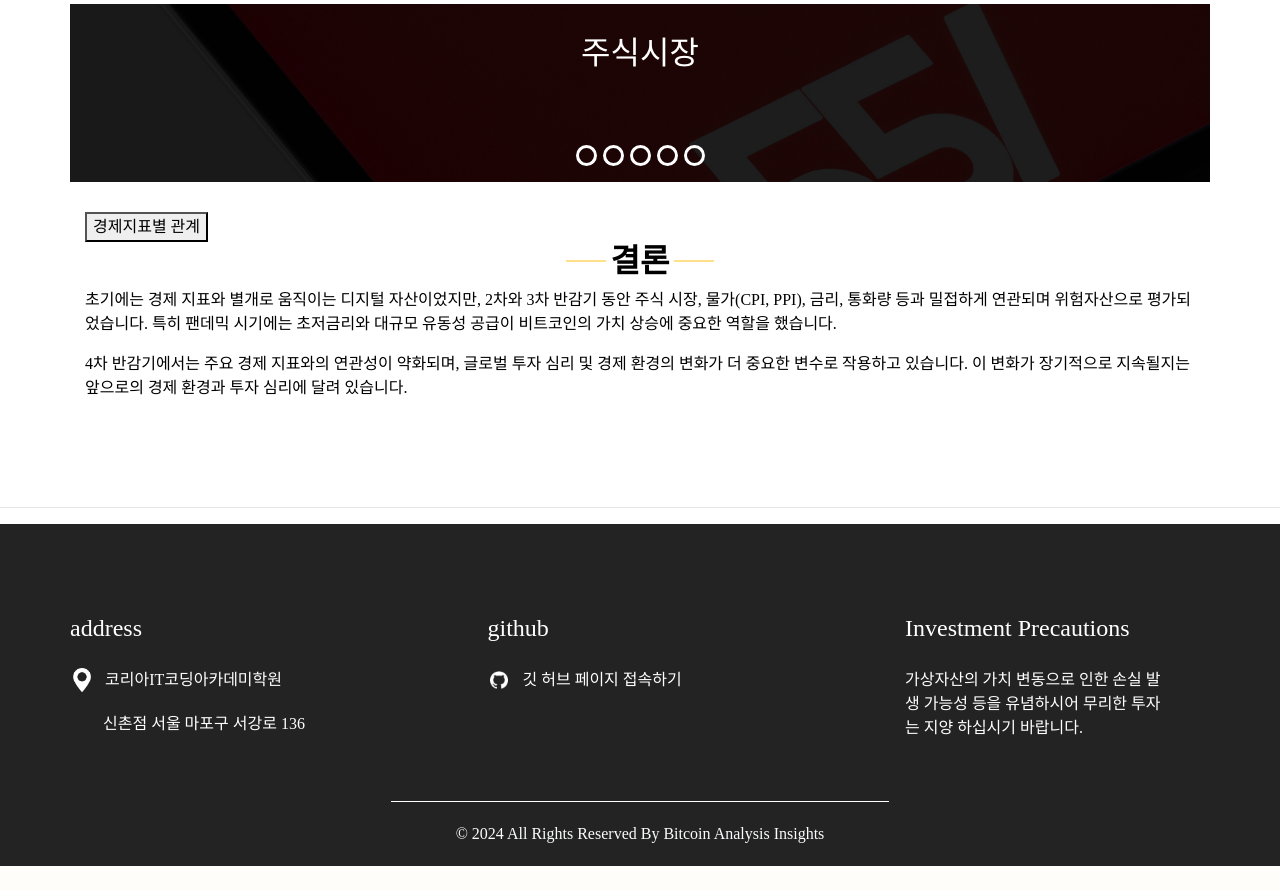
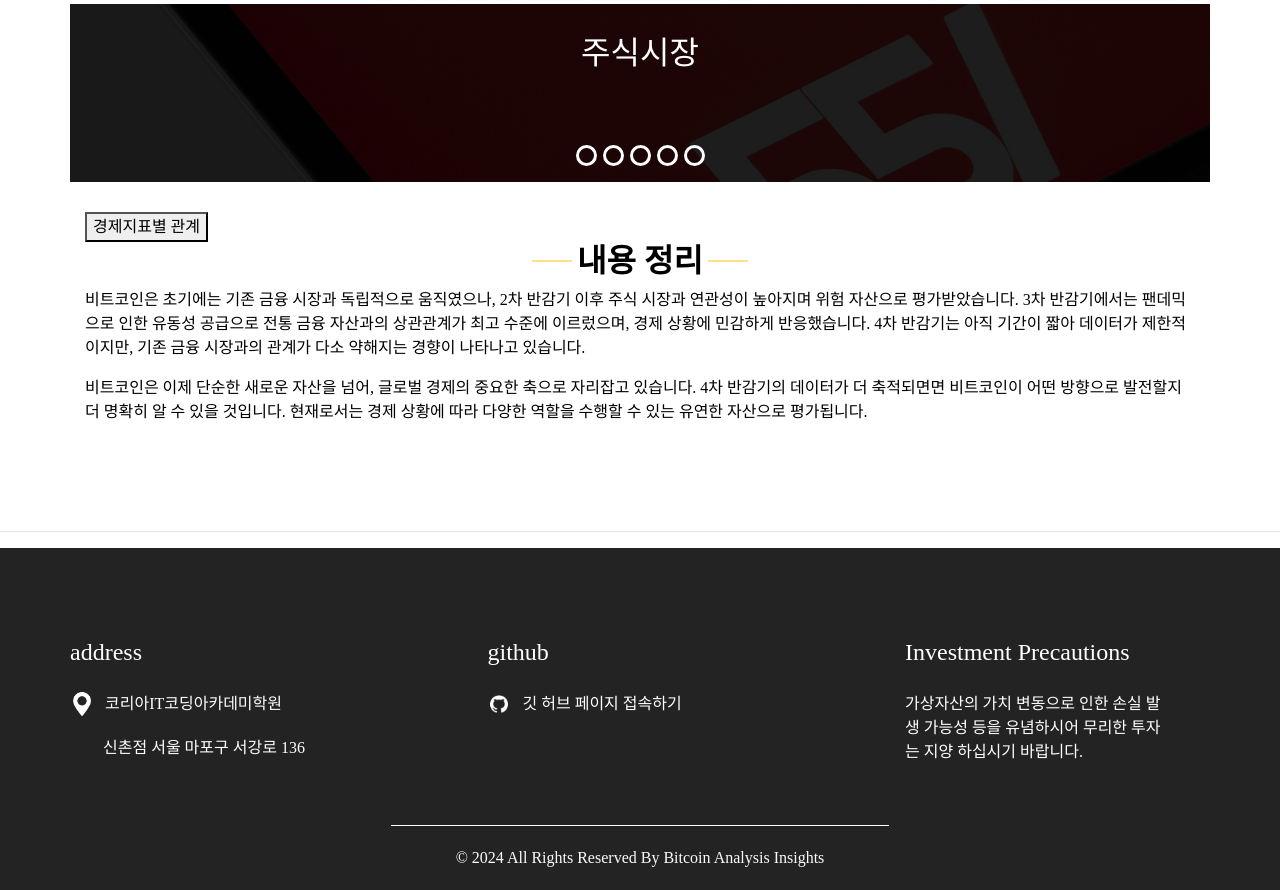
Before and after one commit to saab9699-minsu/final_project2, a Django app: template templates/corr.html in a window 1280 px wide. Shown: the part 834-1724 px from the top of the page. Before the commit the page ends 1700 px from the top, so only its background shows below. Run offline with Django 5.2, Linux system fonts and the light colour scheme; the template is opened without the code that fills it, so the values that code supplies are empty; some libraries are stand-ins or nearby versions; some web fonts are replaced.

Commit message:
경제csv파일 수정, portfolio, corr template 수정 views의 portfolio 수정

```diff
--- a/templates/corr.html
+++ b/templates/corr.html
@@ -255,114 +255,50 @@
             <div id="compoundInterest" style="display: none;">
                 <div class="detail-box">
                   <h4>1. 주식시장(wilshire 5000, buffet 지수)</h4>
-                  <span>비트코인은 과거 주식 시장과 별개로 움직였지만 2차 반감기 이후부터 위험 자산으로 간주죄며 주식 시장과의 연관성이 강해졌습니다.</span>
-                  <p>4차 반감기에서는 주식 시장과의 관계보다는 글로벌 경제 상황과 투자 심리에 더 민감하게 반응하고 있습니다.</p>
-
-                  <ul>
-                    <li>1차반감기</li>
-                    <p>비트코인은 디지털 자산으로 자리 잡기 시작하며 주식 시장과 약간의 상관성을 보였습니다.</p>
-
-                    <li>2차 반감기</li>
-                    <p>비트코인은 위험 자산으로 평가되며, 주식 시장과의 연관성이 강해졌습니다.</p>
-
-                    <li>3차 반감기</li>
-                    <p>코로나로 인해 대규모 유동성이 공급되면서, 주식 시장과 비트코인의 연동성이 최고조에 달했습니다.</p>
-
-                    <li>4차 반감기</li>
-                    <p>주식 시장과의 관계가 다소 약화되고, 글로벌 경제 불확실성 및 투자 심리에 더 민감하게 움직이는 모습이 관찰됩니다.</p>
-                  </ul>
+                  <p>
+                    초기에는 주식 시장과의 연관서의 낮았으나, 2차 반감기부터 위험 자산으로 평가받으며 상관관계가 강화되었습니다. 3차 반감기에서는 팬데믹으로 인한 유동성 공급이 상관관계를 최고 수준으로 끌어올렸습니다.
+                    4차 반감기에서는 상관관계가 0.24로 크게 감소하며, 주식 시장보다 글로벌 경제 심리와 투자 요인에 더 민감하게 반응했습니다. 각 반감기별 상관관계 변화는 비트코인이 경제적 맥락에 따라 다르게 작용하는 자산임을 보여줍니다.
+                  </p>
 
                   <h4>2. 경제 성장(GDP, 경제성장률)</h4>
-                  <span>비트코인은 경제 상황이 좋을수록 가치가 상승하는 경향이 있었습니다.</span>
-                  <p>4차 반감기에서는 경제 성장률과의 연관성이 약화되며 독립적인 움직임을 보이기 시작했습니다.</p>
-
-                  <ul>
-                    <li>1차반감기</li>
-                    <p>경제와 별개로 독립적으로 움직이며 디지털 자산으로 자리 잡기 시작했습니다.</p>
-
-                    <li>2차 반감기</li>
-                    <p>안정된 경제 성장과 함께 비트코인의 가치도 상승하며 경제와 연관성이 높아졌습니다.</p>
-
-                    <li>3차 반감기</li>
-                    <p>팬데믹 이후 경제 회복과 함께 비트코인 가격도 상승했지만, 경제 성장과의 관계는 강하다고 보이지는 않았습니다.</p>
-
-                    <li>4차 반감기</li>
-                    <p>경제 성장률과의 관계는 약화된 반면, 글로별 경제적 불확실성에 따라 민감하게 반응하는 경향이 나타납니다.</p>
-                  </ul>
+                  <p>
+                    초기에는 경제 성장과 연관성이 낮았으나, 2차 반감기 이후 투자 대안으로 주목받으며 상관관계가 증가했습니다. 3차 반감기에서는 팬데믹의 유동성 공급으로 경제 성장보다 투자 심리와 유동성의 영향을 더 크게 받았습니다.
+                    4차 반감기에서는 GDP와 경제 성장률 모두 음의 상관관계를 보이며, 전통 경제 지표와의 연관성이 약화되었습니다. 이는 비트코인이 경제 성장에 의존하기보다 글로벌 심리와 정책 변화에 더 민감한 자산으로 진화했음을 나타냅니다.
+                  </p>
 
                   <h4>3. 물가(소비자물가지수, 생산자물가지수, 물가 상승률)</h4>
-                  <span>
-                    과거에는 인플레이션(물가 상승)이 비트코인의 가치 상승에 긍정적인 영향을 미쳤으나, 4차 반감기에서는 물가 지표와의 연관성이 약화되고 있습니다.
-                  </span>
-                  <p>이는 비트코인이 점점 새로운 움직임을 보이며, 물가와 독립적으로 움직일 가능성을 보여줍니다.</p>
-
-                  <ul>
-                    <li>1차반감기</li>
-                    <p>비트코인은 물가 지표와 일부 연관성을 보였으나, 독립적인 디지털 자산으로 주목 받았습니다.</p>
-
-                    <li>2차 반감기</li>
-                    <p>인플레이션에 대한 헤지 수단으로 주목받았으며, 소비자물가지수와 생산자물가지수가 상승할 때 비트코인 가격도 상승했습니다.</p>
-
-                    <li>3차 반감기</li>
-                    <p>팬데믹 시기, 인플레이션(물가 상승)이 심화되면서 비트코인이 가치 저장 수단으로 자리 잡았습니다.</p>
-
-                    <li>4차 반감기</li>
-                    <p> 소비자물가지수와는 양의 관계를 유지했으나, 생산자물가지수와는 음의 관계를 보이며 물가 지표와의 연관성이 약화되었습니다.</p>
-                  </ul>
+                  <p>
+                    초기에는 소비자물가지수와 중간 정도의 상관관계를 보이며(0.58), 물가 상승에 민감한 대체 자산을 주목받기 시작했습니다. 2차 반감기에서는 소비자물가지수와 생산자물가지수와의 상관관계가 높아졌으나, 물가상승률과는 거의 무관했습니다.
+                    3차 반감기에서는 물가 상승률과의 상관관계가 0.40으로 강화되었으며, 투자 심리와 유동성이 주요 요인으로 작용했습니다. 4차 반감기에서는 소비자물가지수, 생산자물가지수, 물가 상승률 모두 약한 연관성을 보이며, 다른 거시 경제 요인에 더 민감하게 반응했습니다.
+                  </p>
 
                   <h4>4. 통화 정책(기준금리, 통화량, 환율)</h4>
-                  <span>
-                    비트코인은 금리가 낮아지고 통화량이 늘어나며 달러 약세(환율 하락)가 나타날 때, 비트코인의 투자 매력도가 급격히 증가했지만, 4차 반감기에서는 금리와 통화량의 연관성이 약화된 반면, 환율과의 관계는 강해졌습니다.
-                  </span>
-                  <p>이는 비트코인이 기존 통화 정책의 영향을 덜 받는 자산으로 자리 잡아가고 있음을 보여줍니다.</p>
-
-                  <ul>
-                    <li>1차반감기</li>
-                    <p>통화 정책과의 연관성이 뚜렷하지 않았습니다. 비트코인은 여전히 새로운 디지털 자산으로 자리잡는 초기 단계였습니다.</p>
-
-                    <li>2차 반감기</li>
-                    <p>금리가 낮아지고 통화량이 늘어나며, 달러 약세(환율 하락)가 나타나는 환경에서 비트코인의 가치가 상승하기 시작했습니다.</p>
-
-                    <li>3차 반감기</li>
-                    <p>팬데믹 시기에 초저금리와 대규모 통화량 증가, 그리고 달러 약세(환율 하락)가 동시에 발생하며 비트코인의 가격이 폭발적으로 상승했습니다.</p>
-
-                    <li>4차 반감기</li>
-                    <span>기준금리와 통화량의 연관성이 약화된 반면, 환율과의 관계는 강화되어 비트코인이 달러 가치 변화에 민감하게 반응하고 있습니다.</span>
-                  </ul>
+                  <p>
+                    초기에는 금리와 통화량과의 상관관계가 낮았으나, 2차 반감기부터 통화 정책 변화에 민감하게 반응하며 상관관계가 강화되었습니다. 3차 반감기에서는 팬데믹으로 인한 대규모 유동성 공급이 비트코인의 가격 상승을 주도하며, 통화 정책보다 투자 심리가 주요 요인으로 작용했습니다.
+                    4차 반감기에서는 금리와 통화량보다 환율과의 상관관계가 강화되며, 글로벌 경제 심리가 비트코인 가격에 더 큰 영향을 미쳤습니다. 각 반감기별 변화하는 비트코인이 경제적 맥락에 따라 다르게 반응하며, 점차 글로벌 경제 요인에 민감한 자산으로 진화하고 있음을 보여줍니다.
+                  </p>
 
                   <h4>5. 안전 자산(금 가격, 채권)</h4>
-                  <span>비트코인은 금과 유사한 대체 자산으로 경제적 불확실성 속에서 주목받았으며, 채권과는 반대되는 움직임을 보였습니다.</span>
-                  <p>최근 4차 반감기에서는 금과 채권과의 관계가 약화되며, 기존 자산들과는 다른 독립적인 투자 패턴을 보여주고 있습니다.</p>
-
-                  <ul>
-                    <li>1차반감기</li>
-                    <p>금이나 채권과 뚜렷한 연관성을 보이지 않았습니다</p>
-
-                    <li>2차 반감기</li>
-                    <p>금과 유사한 움직임을 보이기 시작했으며, 금리가 낮아질 때 채권보다 더 선호되는 대체 자산으로 평가받았습니다.</p>
-
-                    <li>3차 반감기</li>
-                    <p>팬데믹 시기에 금과 비트코인이 모두 안전 자산으로 주목받으며 가격이 상승했습니다. 동시에 채권과는 반대되는 움직임을 보였습니다.</p>
-
-                    <li>4차 반감기</li>
-                    <span>금과 채권과의 관계가 약화되며, 비트코인이 글로벌 투자 환경에 영향을 받는 독립적인 투자 자산으로 변화하고 있는 모습이 관찰됩니다.</span>
-                  </ul>
+                  <p>
+                    초기에는 금과 채권과의 연관성이 낮았으나, 2차 반감기부터 안정적 투자 대안으로 평가받으며 상관관계가 강화되었습니다. 3차 반감기에서는 팬데믹으로 인한 유동성 공급이 주요 요인으로 작용하며 금과의 동조화는 약화되고, 채권과는 음의 상관관계를 보였습니다.
+                    4차 반감기에서는 금과의 상관관계가 거의 사라진 반면(0.02), 체권과의 상관관계가 상승(0.52)하며 안전 자산으로서의 역할을 일부 수행했습니다. 각 반감기별 상관관계 변화는 비트코인이 경제적 맥랙에 따라 다르게 반응하며, 독립적인 투자 논리를 가진 자산으로 진화하고 있음을 보여줍니다.
+                  </p>
 
                 </div>
             </div>
             <!--토글 종료-->
     </section>
     <div class="heading_container">
-      <h2>결론</h2>
+      <h2>내용 정리</h2>
     </div>
     <div class="container">
       <p>
-        초기에는 경제 지표와 별개로 움직이는 디지털 자산이었지만, 2차와 3차 반감기 동안 주식 시장, 물가(CPI, PPI), 금리, 통화량 등과 밀접하게 연관되며 위험자산으로 평가되었습니다.
-        특히 팬데믹 시기에는 초저금리와 대규모 유동성 공급이 비트코인의 가치 상승에 중요한 역할을 했습니다.
+        비트코인은 초기에는 기존 금융 시장과 독립적으로 움직였으나, 2차 반감기 이후 주식 시장과 연관성이 높아지며 위험 자산으로 평가받았습니다. 3차 반감기에서는 팬데믹으로 인한 유동성 공급으로 전통 금융 자산과의 상관관계가 최고 수준에 이르렀으며, 경제 상황에 민감하게 반응했습니다.
+        4차 반감기는 아직 기간이 짧아 데이터가 제한적이지만, 기존 금융 시장과의 관계가 다소 약해지는 경향이 나타나고 있습니다.
       </p>
       <p>
-        4차 반감기에서는 주요 경제 지표와의 연관성이 약화되며, 글로벌 투자 심리 및 경제 환경의 변화가 더 중요한 변수로 작용하고 있습니다.
-        이 변화가 장기적으로 지속될지는 앞으로의 경제 환경과 투자 심리에 달려 있습니다.
+        비트코인은 이제 단순한 새로운 자산을 넘어, 글로벌 경제의 중요한 축으로 자리잡고 있습니다. 4차 반감기의 데이터가 더 축적되면면 비트코인이 어떤 방향으로 발전할지 더 명확히 알 수 있을 것입니다.
+        현재로서는 경제 상황에 따라 다양한 역할을 수행할 수 있는 유연한 자산으로 평가됩니다.
       </p>
     </div>
 </section>
```
Also changed, not shown: Test/views.py (+108 -81 lines), templates/portfolio.html (+17 -6 lines), data/USD_경제통합.csv.
